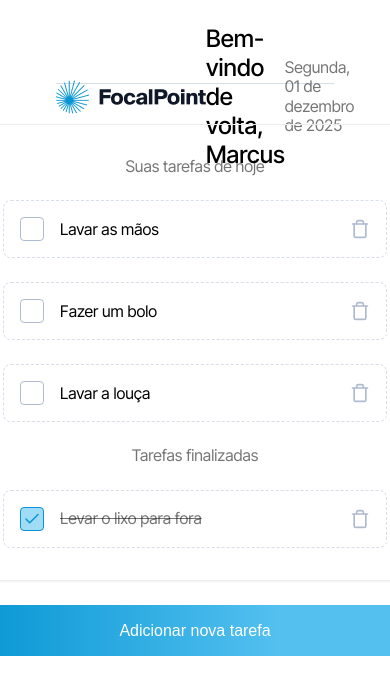
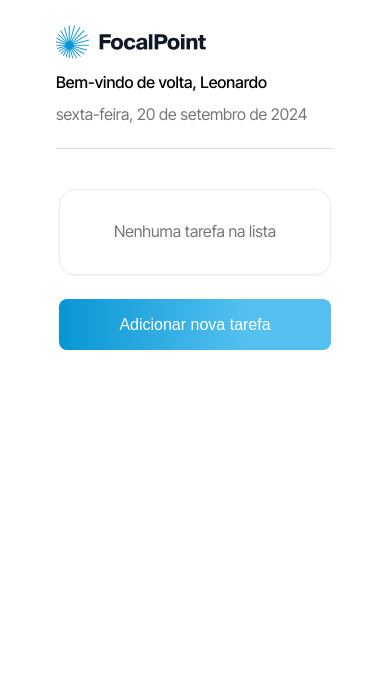
Before and after one commit to leoFagundes/legaplan-processo-seletivo, a Next.js app: page / in a window 390 px wide. Shown: the top 694 px of the page. Built offline with nearby package versions, Linux system fonts and the light colour scheme.

Commit message:
feat: responsive

```diff
--- a/package.json
+++ b/package.json
@@ -9,16 +9,20 @@
     "lint": "next lint"
   },
   "dependencies": {
+    "date-fns": "^4.1.0",
     "next": "14.2.13",
     "react": "^18",
+    "react-datepicker": "^7.3.0",
     "react-dom": "^18",
     "react-icons": "^5.3.0",
-    "sass": "^1.79.2"
+    "sass": "^1.79.2",
+    "uuid": "^10.0.0"
   },
   "devDependencies": {
     "@types/node": "^20",
     "@types/react": "^18",
     "@types/react-dom": "^18",
+    "@types/uuid": "^10.0.0",
     "eslint": "^8",
     "eslint-config-next": "14.2.13",
     "typescript": "^5"
--- a/src/components/Header/header.module.scss
+++ b/src/components/Header/header.module.scss
@@ -3,7 +3,6 @@
 .container {
   display: flex;
   align-items: flex-start;
-  height: 60px;
   padding-bottom: 24px;
   border-bottom: 1px solid $gray-300;
   width: 100%;
@@ -13,9 +12,43 @@
     justify-content: space-between;
     align-items: center;
     width: 100%;
+    gap: 8px;
+
+    .welcome-title {
+      text-align: center;
+    }
 
     .date {
+      display: flex;
+      justify-content: center;
       color: $opacity-black;
+      text-align: center;
+      position: relative;
+
+      &:hover {
+        cursor: pointer;
+      }
+
+      .date-picker {
+        position: absolute;
+        transform: translateY(48px);
+      }
+    }
+  }
+
+  @media screen and (max-width: 576px) {
+    .content {
+      flex-direction: column;
+      align-items: flex-start;
+
+      .welcome-title {
+        text-align: left;
+        font-size: 16px;
+      }
+
+      .date {
+        text-align: left;
+      }
     }
   }
 }
--- a/src/components/Header/index.tsx
+++ b/src/components/Header/index.tsx
@@ -3,13 +3,24 @@ import styles from "./header.module.scss";
 import logo from "@/assets/images/logo.png";
 
 export default function Header() {
+  const formatDate = (date: Date) => {
+    return new Intl.DateTimeFormat("pt-BR", {
+      weekday: "long",
+      year: "numeric",
+      month: "long",
+      day: "2-digit",
+    }).format(date);
+  };
+
   return (
     <header className={styles.container}>
       <div className={styles.content}>
         <Image src={logo.src} width={150} height={36} alt="logo" />
-        <h1 className={`${styles.heading}`}>Bem-vindo de volta, Marcus</h1>
+        <h1 className={`${styles.heading} ${styles["welcome-title"]}`}>
+          Bem-vindo de volta, Leonardo
+        </h1>
         <span className={`${styles["text-regular"]} ${styles.date}`}>
-          Segunda, 01 de dezembro de 2025
+          {formatDate(new Date())}
         </span>
       </div>
     </header>
--- a/src/components/Modal/modal.module.scss
+++ b/src/components/Modal/modal.module.scss
@@ -32,6 +32,13 @@
       cursor: default;
     }
   }
+
+  @media screen and (max-width: 576px) {
+    .content {
+      width: 100%;
+      height: 100%;
+    }
+  }
 }
 
 @keyframes shadeIn {
--- a/src/components/Tasks/TaskCard/index.tsx
+++ b/src/components/Tasks/TaskCard/index.tsx
@@ -4,21 +4,55 @@ import { TaskProps } from "@/types/types";
 import styles from "./task.module.scss";
 import { FiTrash } from "react-icons/fi";
 import CheckBox from "@/components/CheckBox";
-import { useState } from "react";
+import { Dispatch, SetStateAction, useState } from "react";
 import Modal from "@/components/Modal";
 import Button from "@/components/Button";
 
 interface TaskCardProps {
   task: TaskProps;
+  setTasks: Dispatch<SetStateAction<TaskProps[]>>;
 }
 
-export default function TaskCard({ task }: TaskCardProps) {
+export default function TaskCard({ task, setTasks }: TaskCardProps) {
   const [deleteModalOpen, setDeleteModalOpen] = useState(false);
+
+  function handleToggleTask() {
+    const storedTasks = localStorage.getItem("task-items");
+
+    if (storedTasks) {
+      let tasks: TaskProps[] = JSON.parse(storedTasks);
+
+      tasks = tasks.map((storedTask) => {
+        if (storedTask.id === task.id) {
+          return { ...storedTask, completed: !storedTask.completed };
+        }
+        return storedTask;
+      });
+
+      localStorage.setItem("task-items", JSON.stringify(tasks));
+      setTasks(tasks);
+    }
+  }
+
+  function handleDeleteTask() {
+    const storedTasks = localStorage.getItem("task-items");
+
+    if (storedTasks) {
+      let tasks: TaskProps[] = JSON.parse(storedTasks);
+
+      tasks = tasks.filter((storedTask) => storedTask.id !== task.id);
+
+      localStorage.setItem("task-items", JSON.stringify(tasks));
+      setTasks(tasks);
+      setDeleteModalOpen(false);
+    }
+  }
 
   return (
     <div className={styles.container}>
-      <CheckBox checked={task.completed} />
+      <CheckBox checked={task.completed} onChange={handleToggleTask} />
       <span
+        onClick={handleToggleTask}
         className={`${styles["text-regular"]} ${styles["task-label"]} ${
           task.completed && styles.checked
         }`}
@@ -43,7 +77,7 @@ export default function TaskCard({ task }: TaskCardProps) {
           <Button variant="ligth" onClick={() => setDeleteModalOpen(false)}>
             Cancelar
           </Button>
-          <Button variant="danger" onClick={() => ""}>
+          <Button variant="danger" onClick={handleDeleteTask}>
             Deletar
           </Button>
         </div>
--- a/src/components/Tasks/TaskCard/task.module.scss
+++ b/src/components/Tasks/TaskCard/task.module.scss
@@ -41,6 +41,10 @@
   .buttons {
     display: flex;
     gap: 16px;
+
+    @media screen and (max-width: 576px) {
+      flex-direction: column-reverse;
+    }
   }
 
   .modal-text {
--- a/src/components/Tasks/index.tsx
+++ b/src/components/Tasks/index.tsx
@@ -1,48 +1,42 @@
 "use client";
 
-import { useEffect, useId, useState } from "react";
+import { useState } from "react";
 import styles from "./tasks.module.scss";
 import { TaskProps } from "@/types/types";
 import TaskCard from "./TaskCard";
 import Button from "../Button";
 import Modal from "../Modal";
 import Input from "../Input";
+import { v4 as uuidv4 } from "uuid";
 
 export default function Tasks() {
-  const [tasks, setTasks] = useState<TaskProps[]>([]);
+  const [tasks, setTasks] = useState<TaskProps[]>(() => {
+    const storedTasks = localStorage.getItem("task-items");
+
+    return storedTasks ? JSON.parse(storedTasks) : [];
+  });
   const [createModalOpen, setCreateModalOpen] = useState(false);
+  const [inputTask, setInputTask] = useState("");
 
-  const id = useId();
+  function handleCreateTask() {
+    if (!inputTask.trim()) {
+      console.log("Task vazia");
+      return;
+    }
 
-  useEffect(() => {
-    setTasks([
-      {
-        id: id,
-        completed: false,
-        label: "Lavar as mãos",
-        date: new Date(),
-      },
-      {
-        id: id,
-        completed: false,
-        label: "Fazer um bolo",
-        date: new Date(),
-      },
-      {
-        id: id,
-        completed: false,
-        label: "Lavar a louça",
-        date: new Date(),
-      },
+    const newTask: TaskProps = {
+      id: uuidv4(),
+      completed: false,
+      date: new Date(),
+      label: inputTask,
+    };
 
-      {
-        id: id,
-        completed: true,
-        label: "Levar o lixo para fora",
-        date: new Date(),
-      },
-    ]);
-  }, []);
+    setTasks([...tasks, newTask]);
+
+    localStorage.setItem("task-items", JSON.stringify([...tasks, newTask]));
+
+    setCreateModalOpen(false);
+  }
 
   const completedTasks = tasks.filter((task) => task.completed);
   const incompleteTasks = tasks.filter((task) => !task.completed);
@@ -58,7 +52,7 @@ export default function Tasks() {
               Suas tarefas de hoje
             </span>
             {incompleteTasks.map((task, index) => (
-              <TaskCard key={index} task={task} />
+              <TaskCard key={index} task={task} setTasks={setTasks} />
             ))}
           </>
         )}
@@ -70,7 +64,7 @@ export default function Tasks() {
               Tarefas finalizadas
             </span>
             {completedTasks.map((task, index) => (
-              <TaskCard key={index} task={task} />
+              <TaskCard key={index} task={task} setTasks={setTasks} />
             ))}
           </>
         )}
@@ -92,12 +86,17 @@ export default function Tasks() {
         onClose={() => setCreateModalOpen(false)}
         onSubmit={() => ""}
       >
-        <Input label="Titulo" placeholder="Digite" />
+        <Input
+          value={inputTask}
+          onChange={(e) => setInputTask(e.target.value)}
+          label="Titulo"
+          placeholder="Digite"
+        />
         <div className={styles.buttons}>
           <Button variant="ligth" onClick={() => setCreateModalOpen(false)}>
             Cancelar
           </Button>
-          <Button onClick={() => ""}>Adicionar</Button>
+          <Button onClick={handleCreateTask}>Adicionar</Button>
         </div>
       </Modal>
     </section>
--- a/src/components/Tasks/tasks.module.scss
+++ b/src/components/Tasks/tasks.module.scss
@@ -26,5 +26,13 @@
   .buttons {
     display: flex;
     gap: 16px;
+
+    @media screen and (max-width: 576px) {
+      flex-direction: column-reverse;
+    }
+  }
+
+  @media screen and (max-width: 576px) {
+    width: 272px;
   }
 }
```
Also changed, not shown: 1 other file (tests, documents, lock files or other folders).
